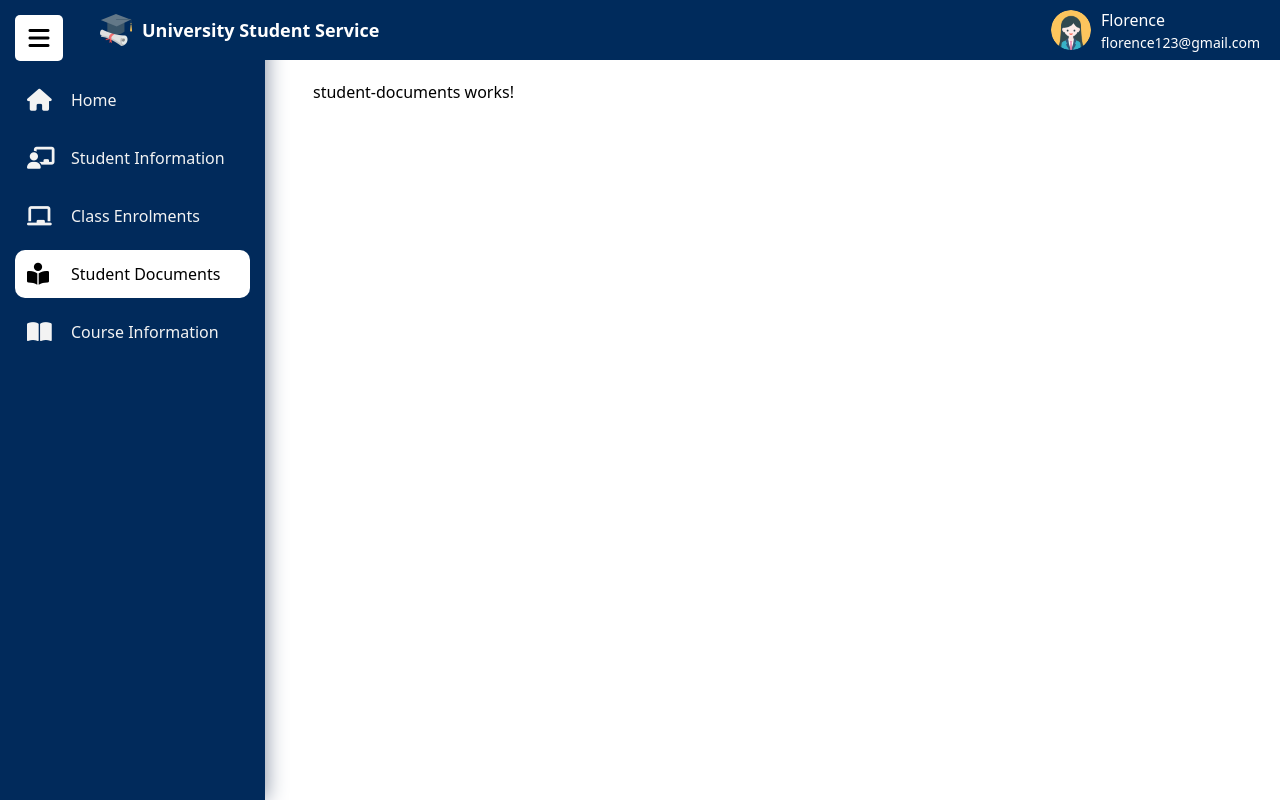
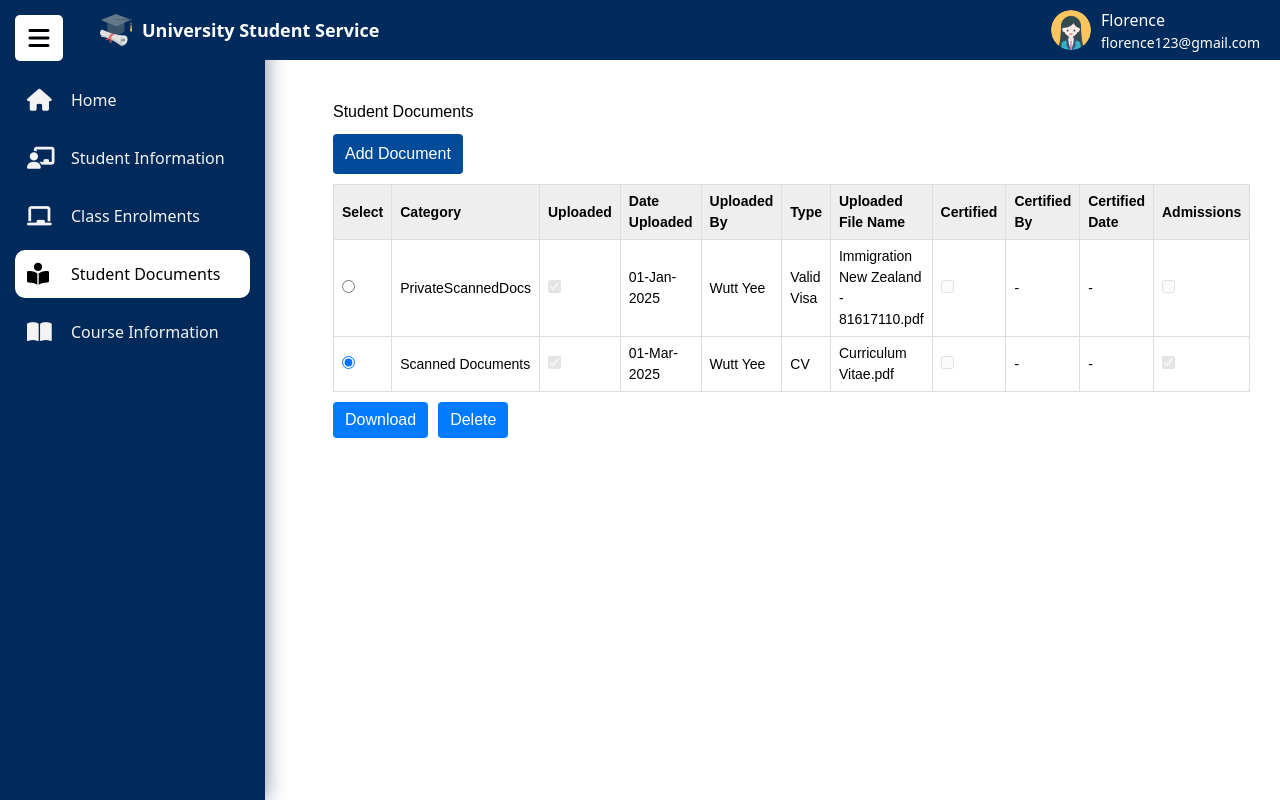
Before and after one commit to zarli2008/University-Student-Service-Prj, an Angular app in the folder university-student-service/frontend/student-portal/: page /student-documents in a window 1280 px wide. Built offline with nearby package versions, Linux system fonts and the light colour scheme.

Commit message:
FE-works-on-student-docs-page

```diff
--- a/university-student-service/frontend/student-portal/src/app/components/student-documents/student-documents.component.html
+++ b/university-student-service/frontend/student-portal/src/app/components/student-documents/student-documents.component.html
@@ -1 +1,42 @@
-<p>student-documents works!</p>
+<div class="doc-page">
+    <h2>Student Documents</h2>
+    <button class="add-btn">Add Document</button>
+
+    <table>
+      <thead>
+        <tr>
+          <th>Select</th>
+          <th>Category</th>
+          <th>Uploaded</th>
+          <th>Date Uploaded</th>
+          <th>Uploaded By</th>
+          <th>Type</th>
+          <th>Uploaded File Name</th>
+          <th>Certified</th>
+          <th>Certified By</th>
+          <th>Certified Date</th>
+          <th>Admissions</th>
+        </tr>
+      </thead>
+      <tbody>
+        <tr *ngFor="let doc of documents">
+          <td><input type="radio" name="selected" [(ngModel)]="doc.selected" /></td>
+          <td>{{ doc.category }}</td>
+          <td><input type="checkbox" [checked]="doc.uploaded" disabled /></td>
+          <td>{{ doc.dateUploaded }}</td>
+          <td>{{ doc.uploadedBy }}</td>
+          <td>{{ doc.type }}</td>
+          <td>{{ doc.fileName }}</td>
+          <td><input type="checkbox" [checked]="doc.certified" disabled /></td>
+          <td>{{ doc.certifiedBy || '-' }}</td>
+          <td>{{ doc.certifiedDate || '-' }}</td>
+          <td><input type="checkbox" [checked]="doc.admissions" disabled /></td>
+        </tr>
+      </tbody>
+    </table>
+
+    <div class="btn-group">
+      <button (click)="downloadSelected()">Download</button>
+      <button (click)="deleteSelected()">Delete</button>
+    </div>
+  </div>
--- a/university-student-service/frontend/student-portal/src/app/components/student-documents/student-documents.component.scss
+++ b/university-student-service/frontend/student-portal/src/app/components/student-documents/student-documents.component.scss
@@ -0,0 +1,48 @@
+.doc-page {
+    padding: 20px;
+    font-family: Arial, sans-serif;
+  }
+
+  h2 {
+    margin-bottom: 10px;
+  }
+
+  .add-btn {
+    margin-bottom: 10px;
+    background-color: #004b99;
+    color: white;
+    border: none;
+    padding: 8px 12px;
+    border-radius: 4px;
+  }
+
+  table {
+    width: 80%;
+    border-collapse: collapse;
+    margin-bottom: 10px;
+  }
+
+  th, td {
+    border: 1px solid #ddd;
+    padding: 6px 8px;
+    text-align: left;
+    font-size: 14px;
+  }
+
+  th {
+    background-color: #eee;
+    font-weight: bold;
+  }
+
+  input[type="checkbox"]:disabled {
+    opacity: 0.6;
+  }
+
+  .btn-group button {
+    margin-right: 10px;
+    padding: 6px 12px;
+    background-color: #007bff;
+    color: white;
+    border: none;
+    border-radius: 4px;
+  }
--- a/university-student-service/frontend/student-portal/src/app/components/student-documents/student-documents.component.ts
+++ b/university-student-service/frontend/student-portal/src/app/components/student-documents/student-documents.component.ts
@@ -1,11 +1,68 @@
-import { Component } from '@angular/core';
+import { Component, OnInit } from '@angular/core';
+import { FormsModule } from '@angular/forms';
+import { CommonModule } from '@angular/common';
+
+interface StudentDocument {
+  category: string;
+  uploaded: boolean;
+  dateUploaded: string;
+  uploadedBy: string;
+  type: string;
+  fileName: string;
+  certified: boolean;
+  certifiedBy: string | null;
+  certifiedDate: string | null;
+  admissions: boolean;
+  selected?: boolean;
+}
 
 @Component({
   selector: 'app-student-documents',
-  imports: [],
+  standalone: true,
+  imports: [FormsModule, CommonModule],
   templateUrl: './student-documents.component.html',
-  styleUrl: './student-documents.component.scss'
+  styleUrls: ['./student-documents.component.scss']
 })
-export class StudentDocumentsComponent {
+export class StudentDocumentsComponent implements OnInit {
+  documents: StudentDocument[] = [];
 
+  ngOnInit(): void {
+    this.documents = [
+      {
+        category: 'PrivateScannedDocs',
+        uploaded: true,
+        dateUploaded: '01-Jan-2025',
+        uploadedBy: 'Wutt Yee',
+        type: 'Valid Visa',
+        fileName: 'Immigration New Zealand - 81617110.pdf',
+        certified: false,
+        certifiedBy: null,
+        certifiedDate: null,
+        admissions: false
+      },
+      {
+        category: 'Scanned Documents',
+        uploaded: true,
+        dateUploaded: '01-Mar-2025',
+        uploadedBy: 'Wutt Yee',
+        type: 'CV',
+        fileName: 'Curriculum Vitae.pdf',
+        certified: false,
+        certifiedBy: null,
+        certifiedDate: null,
+        admissions: true
+      },
+      // Add more entries...
+    ];
+  }
+
+  downloadSelected(): void {
+    const selectedDocs = this.documents.filter(d => d.selected);
+    console.log('Downloading:', selectedDocs);
+    // Implement actual download logic
+  }
+
+  deleteSelected(): void {
+    this.documents = this.documents.filter(d => !d.selected);
+  }
 }
```
